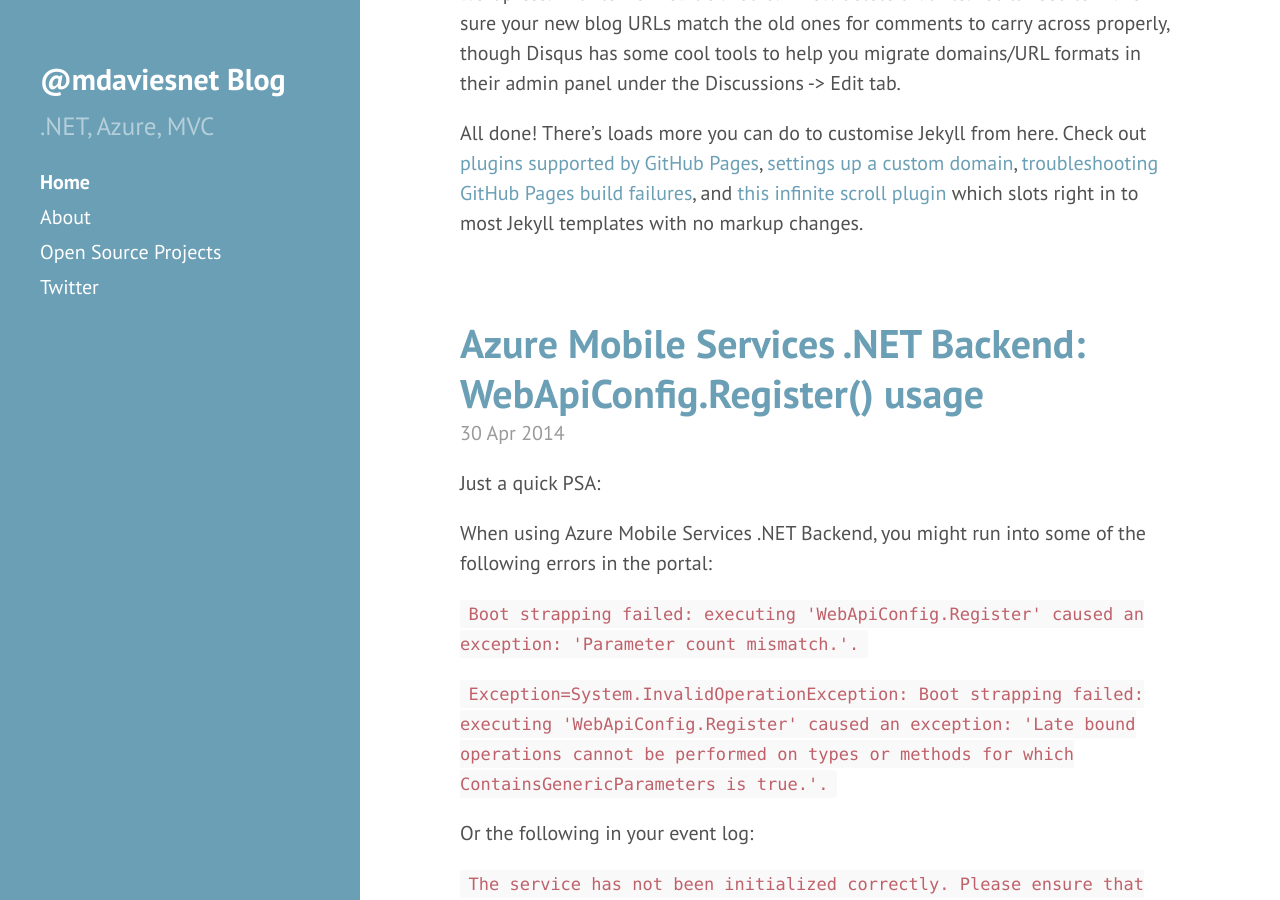
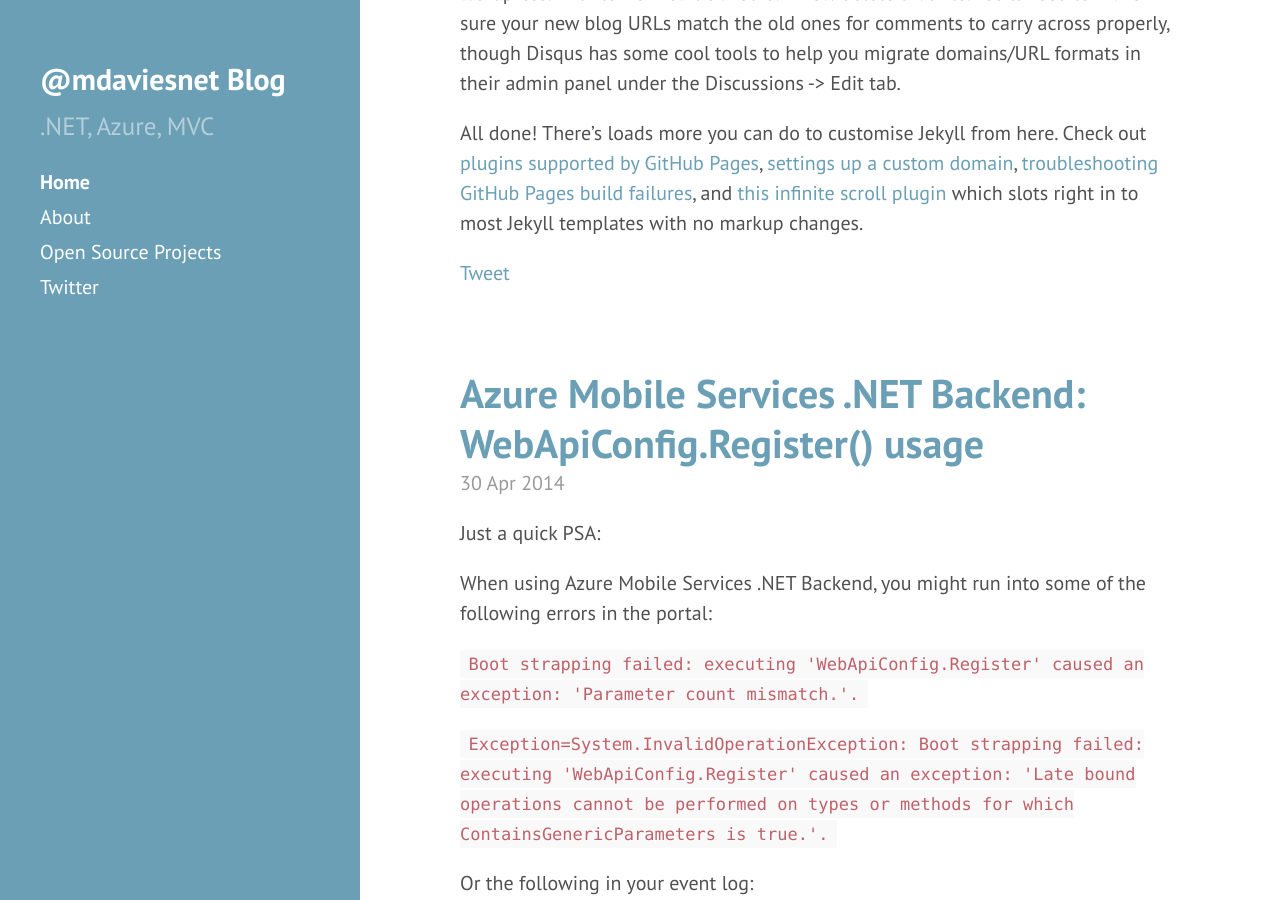
Before and after one commit to MattDavies/mattdavies.github.io, a Jekyll site: the page built from index.html, in a window 1280 px wide and 900 px high, scrolled down 3140 px. Built offline with Jekyll 4.4.1, drawn with Linux system fonts in a browser that asks for light colours; the list of posts is cut into pages by our own code; comment, search, counter and statistics services are not loaded.

Commit message:
Twitter links on homepage

```diff
--- a/_layouts/post.html
+++ b/_layouts/post.html
@@ -7,7 +7,6 @@
   <span class="post-date">{{ page.date | date_to_string }}</span>
   {{ content }}
 </div>
-
 <a href="https://twitter.com/share" class="twitter-share-button" data-via="mdaviesnet" data-size="large">Tweet</a>
 <script>!function(d,s,id){var js,fjs=d.getElementsByTagName(s)[0],p=/^http:/.test(d.location)?'http':'https';if(!d.getElementById(id)){js=d.createElement(s);js.id=id;js.src=p+'://platform.twitter.com/widgets.js';fjs.parentNode.insertBefore(js,fjs);}}(document, 'script', 'twitter-wjs');</script>
 
--- a/index.html
+++ b/index.html
@@ -15,6 +15,8 @@
     <span class="post-date">{{ post.date | date_to_string }}</span>
 
     {{ post.content }}
+	<a href="https://twitter.com/share" class="twitter-share-button" data-via="mdaviesnet" data-url="{{ site.url }}{{ post.url }}" data-size="large">Tweet</a>
+<script>!function(d,s,id){var js,fjs=d.getElementsByTagName(s)[0],p=/^http:/.test(d.location)?'http':'https';if(!d.getElementById(id)){js=d.createElement(s);js.id=id;js.src=p+'://platform.twitter.com/widgets.js';fjs.parentNode.insertBefore(js,fjs);}}(document, 'script', 'twitter-wjs');</script>
   </div>
   {% endfor %}
 </div>
```
